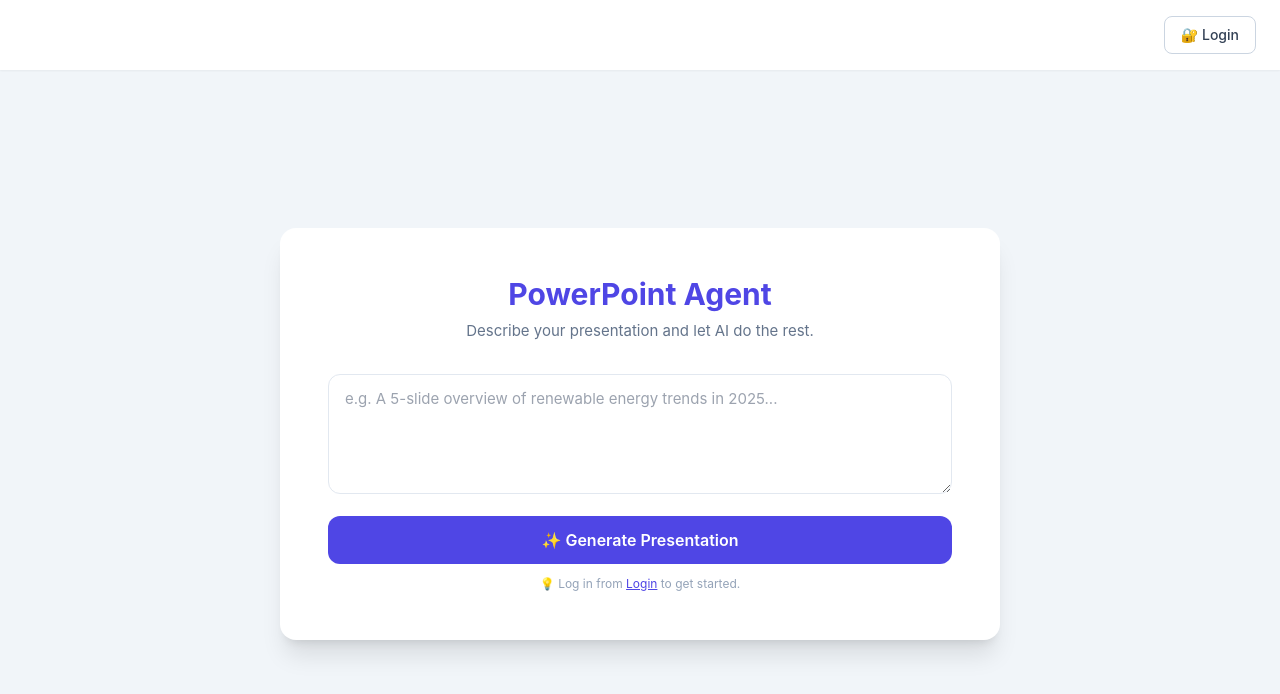
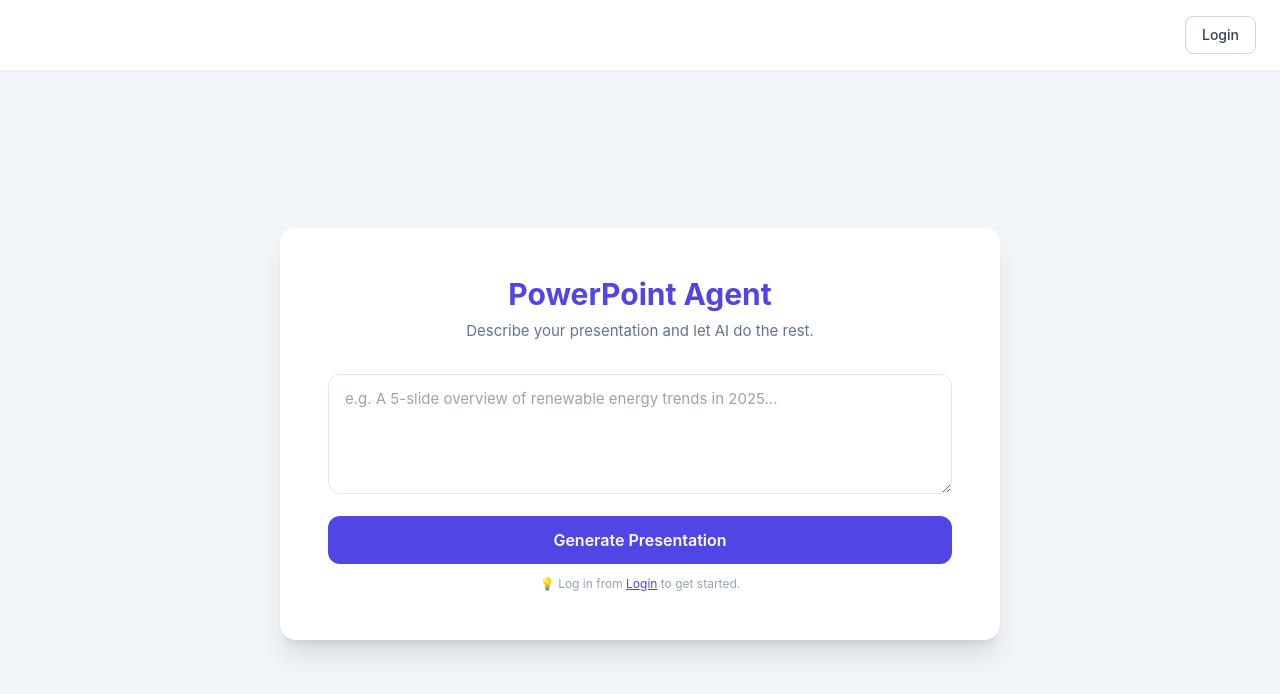
Before and after one commit to avanloo01/Powerpoint-Agent, a React (Vite) app in the folder frontend/: page / in a window 1280 px wide. Shown: the top 694 px of the page. Built offline with nearby package versions, Linux system fonts and the light colour scheme; no server answers.

Commit message:
🔧 Stylistic fixes

```diff
--- a/frontend/src/pages/HomePage.tsx
+++ b/frontend/src/pages/HomePage.tsx
@@ -82,7 +82,7 @@ const HomePage: React.FC = () => {
       });
 
       setDownloadUrl(result.downloadUrl ?? '');
-      setStageMessage('✅ Your presentation is ready!');
+      setStageMessage('Your presentation is ready!');
     } catch (err: unknown) {
       const message = err instanceof Error ? err.message : 'An unexpected error occurred.';
       setError(message);
@@ -99,7 +99,7 @@ const HomePage: React.FC = () => {
           onClick={() => navigate('/settings')}
           aria-label="Open settings"
         >
-          {isLoggedIn ? '⚙️ Settings' : '🔐 Login'}
+          {isLoggedIn ? 'Settings' : 'Login'}
         </button>
       </header>
 
@@ -130,7 +130,7 @@ const HomePage: React.FC = () => {
             onClick={handleGenerate}
             disabled={loading}
           >
-            {loading ? '⏳ Generating...' : '✨ Generate Presentation'}
+            {loading ? 'Generating...' : 'Generate Presentation'}
           </button>
 
           {loading && stageMessage && (
@@ -147,7 +147,7 @@ const HomePage: React.FC = () => {
 
           {downloadUrl && (
             <div className="mt-4 flex items-center justify-between rounded-lg border border-emerald-200 bg-emerald-50 px-4 py-3 text-sm text-emerald-600">
-              <span>✅ Your presentation is ready!</span>
+              <span>Your presentation is ready!</span>
               <a
                 href={downloadUrl}
                 download="presentation.pptx"
--- a/frontend/src/pages/SettingsPage.tsx
+++ b/frontend/src/pages/SettingsPage.tsx
@@ -322,7 +322,8 @@ const SettingsPage: React.FC = () => {
               </div>
 
               <button
-                className="mt-3 rounded-lg bg-indigo-600 px-6 py-2.5 text-sm font-semibold text-white transition hover:bg-indigo-700 disabled:cursor-not-allowed disabled:bg-indigo-300"
+                className="mt-3 rounded-lg px-6 py-2.5 text-sm font-semibold text-white transition disabled:cursor-not-allowed disabled:opacity-50"
+                style={{ backgroundColor: primaryColor }}
                 onClick={handleUploadLogo}
                 disabled={!logoFile}
               >
@@ -406,13 +407,14 @@ const SettingsPage: React.FC = () => {
               <h2 className="mb-1 text-base font-semibold text-slate-900">Account</h2>
               <p className="mb-4 text-sm text-slate-500">Save your preferences or log out from this device.</p>
               <button
-                className="rounded-lg bg-indigo-600 px-6 py-2.5 text-sm font-semibold text-white transition hover:bg-indigo-700"
+                className="rounded-lg px-6 py-2.5 text-sm font-semibold text-white transition"
+                style={{ backgroundColor: primaryColor }}
                 onClick={handleSaveSettings}
               >
                 Save Settings
               </button>
               <button
-                className="mt-3 block rounded-lg bg-red-600 px-6 py-2.5 text-sm font-semibold text-white transition hover:bg-red-700"
+                className="mt-3 block rounded-lg border border-slate-300 px-6 py-2.5 text-sm text-slate-700 transition hover:bg-slate-50"
                 onClick={handleLogout}
               >
                 Log Out
```
